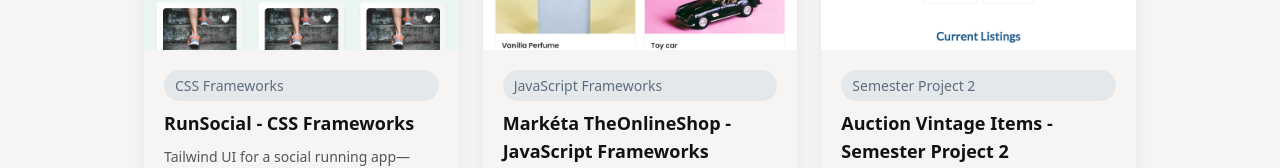
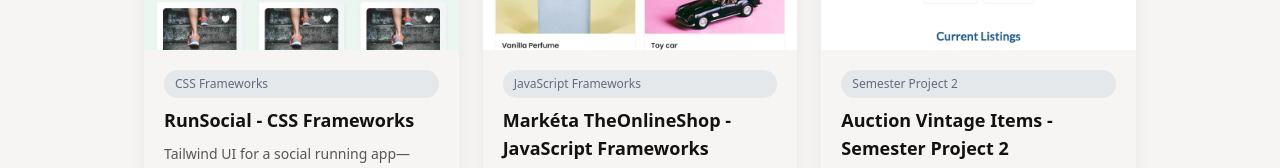
Before and after one commit to Inamarie84/portfolio2, a Next.js app: page / in a window 1280 px wide. Shown: the part 528-696 px from the top of the page. Built offline with nearby package versions, Linux system fonts and the light colour scheme.

Commit message:
fixed wave small text issue

```diff
--- a/src/components/project/ProjectCard.tsx
+++ b/src/components/project/ProjectCard.tsx
@@ -37,7 +37,7 @@ export default function ProjectCard({
         {/* Content grows to fill, keeping heights equal */}
         <div className="flex grow flex-col p-5 gap-2">
           {course && (
-            <span className="inline-flex items-center rounded-full px-2.5 py-1 text-[14px] border border-transparent bg-[var(--chip-bg)] text-[var(--chip-fg)]">
+            <span className="inline-flex items-center rounded-full px-2.5 py-1 text-[12px] border border-transparent bg-[var(--chip-bg)] text-[var(--chip-fg)]">
               {course}
             </span>
           )}
```
